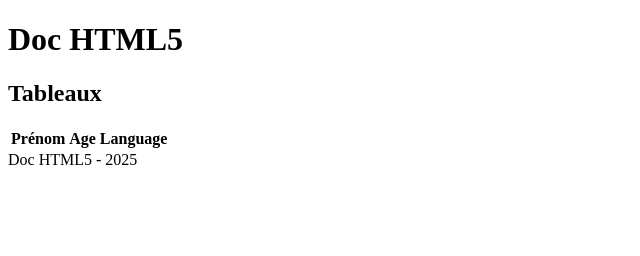
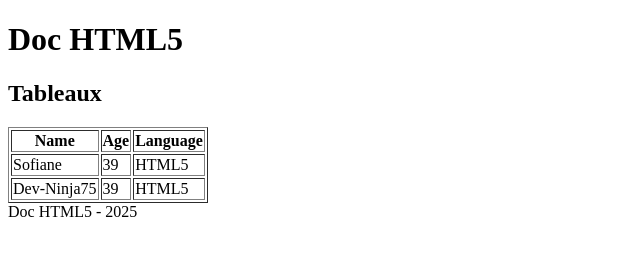
Before and after one commit to Dev-Ninja75/HTML5, a plain HTML site: page index.html in a window 1280 px wide. Shown: the whole page, without its empty margins (0-640 px from the left). Drawn offline with Linux system fonts and the light colour scheme.

Commit message:
Data table

```diff
--- a/index.html
+++ b/index.html
@@ -15,16 +15,27 @@
     <!--Composants-->
     <main>
         <h2>Tableaux</h2>
-        <table>
+        <table border="1">
+            <!--Titres du tableau-->
             <thead>
                 <tr>
-                    <th>Prénom</th>
+                    <th>Name</th>
                     <th>Age</th>
                     <th>Language</th>
                 </tr>
             </thead>
+            <!--Informations du tableau-->
             <tbody>
-
+                <tr>
+                    <td>Sofiane</td>
+                    <td>39</td>
+                    <td>HTML5</td>
+                </tr>
+                <tr>
+                    <td>Dev-Ninja75</td>
+                    <td>39</td>
+                    <td>HTML5</td>
+                </tr>
             </tbody>
             <tfoot>
 
```
